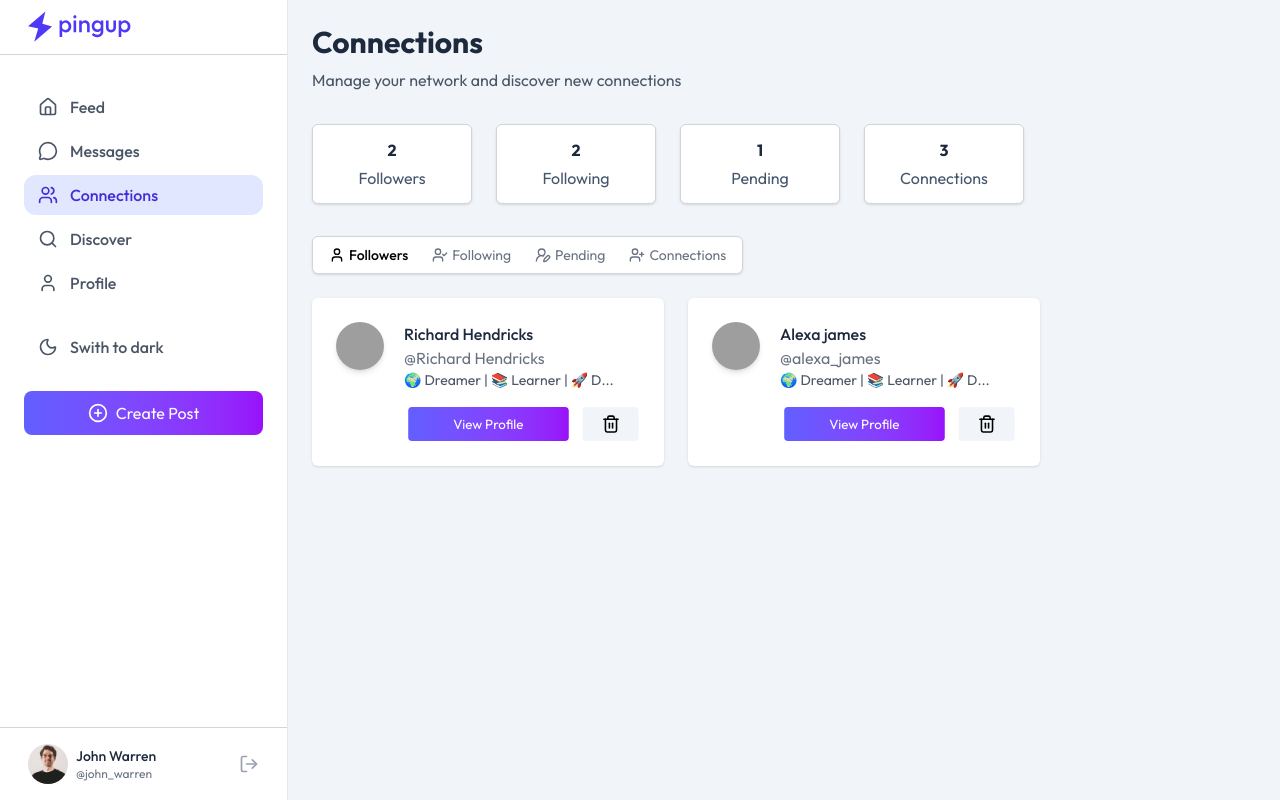
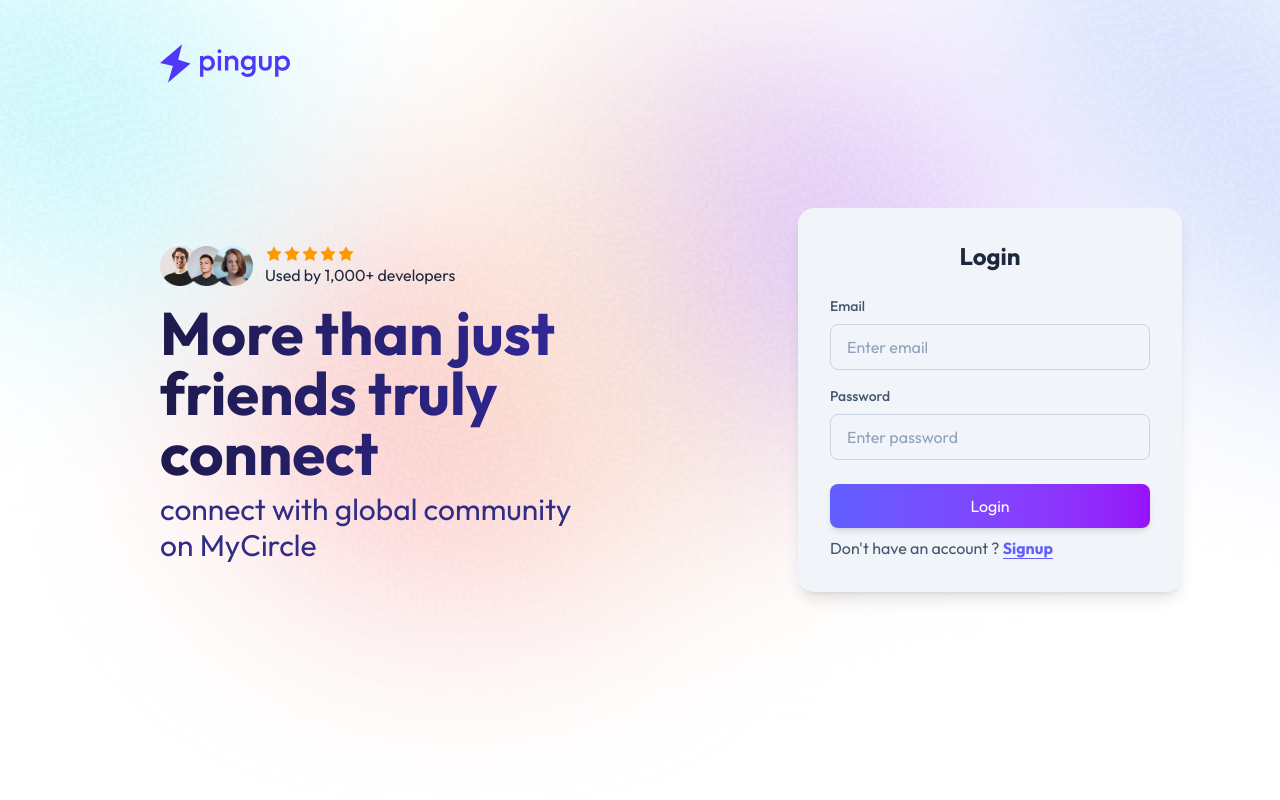
Before and after one commit to Ishwar-Sanap/Social-Media-App, a React (Vite) app in the folder frontend/: page /connections in a window 1280 px wide. Built offline with nearby package versions, Linux system fonts and the light colour scheme; grey boxes are pictures that could not be loaded.

Commit message:
Axios Setup & Integration of login API

```diff
--- a/frontend/package.json
+++ b/frontend/package.json
@@ -12,6 +12,7 @@
   "dependencies": {
     "@reduxjs/toolkit": "^2.11.2",
     "@tailwindcss/vite": "^4.2.0",
+    "axios": "^1.13.6",
     "lucide-react": "^0.575.0",
     "moment": "^2.30.1",
     "react": "^19.2.0",
--- a/frontend/src/App.jsx
+++ b/frontend/src/App.jsx
@@ -10,10 +10,11 @@ import Profile from "./pages/Profile";
 import CreatePost from "./pages/CreatePost";
 import Layout from "./pages/Layout";
 import { Toaster } from "react-hot-toast";
+import { useSelector } from "react-redux";
 
 const App = () => {
   //User login details will be there in store when logged in
-  const user = true;
+  const user = useSelector((state) => state.user);
   return (
     <>
       <Toaster />
--- /dev/null
+++ b/frontend/src/api/axiosConfig.js
@@ -0,0 +1,7 @@
+import axios from 'axios'
+
+const API = axios.create({
+    baseURL : "http://localhost:3000"
+})
+
+export default API;
--- /dev/null
+++ b/frontend/src/api/userAuthService.js
@@ -0,0 +1,3 @@
+import API from "./axiosConfig";
+
+export const loginUser = (data) => API.post("/login", data, { withCredentials: true });
--- a/frontend/src/components/Sidebar.jsx
+++ b/frontend/src/components/Sidebar.jsx
@@ -11,7 +11,7 @@ const Sidebar = ({ sidebarOpen, setSidebarOpen }) => {
   const theme = useSelector((state) => state.theme);
   const dispatch = useDispatch();
 
-  const user = dummyUserData;
+  const user = useSelector((state)=> state.user);
 
   const handleToggleTheme = () => {
     document.body.classList.toggle("dark");
--- a/frontend/src/pages/Login.jsx
+++ b/frontend/src/pages/Login.jsx
@@ -1,10 +1,40 @@
 import React, { useState } from "react";
 import { assets } from "../assets/assets";
 import { Star } from "lucide-react";
+import { loginUser } from "../api/userAuthService";
+import { useDispatch } from "react-redux";
+import { addUser } from "../store/userSlice";
 
 const Login = () => {
   const [showLoginForm, setShowLoginForm] = useState(true);
-  const handleSubmit = () => {};
+
+  const dispatch = useDispatch();
+
+  const handleSubmit = (formData) => {
+    const email = formData.get("email");
+    const password = formData.get("password");
+
+    //Handle Login
+    if (showLoginForm) {
+      async function loginTheUser() {
+        try{
+
+          const res = await loginUser({ email, password });
+          console.log(res.data)
+          dispatch(addUser(res.data?.user))
+        }
+        catch(err)
+        {
+          console.log(err.response.data)
+        }
+      }
+
+      loginTheUser();
+    } else {
+      //Handle Signup
+    }
+    console.log("Submit form");
+  };
 
   return (
     <div className="min-h-screen flex flex-col md:flex-row">
@@ -31,7 +61,9 @@ const Login = () => {
                     />
                   ))}
               </div>
-              <p className="text-slate-800 dark:text-slate-100 ">Used by 1,000+ developers</p>
+              <p className="text-slate-800 dark:text-slate-100 ">
+                Used by 1,000+ developers
+              </p>
             </div>
           </div>
           <h1 className="text-3xl md:text-6xl md:pb-2 font-bold bg-linear-to-r from-indigo-950 to-indigo-800 dark:text-slate-300 bg-clip-text text-transparent">
@@ -46,7 +78,10 @@ const Login = () => {
 
       {/* Right side: Login or Signup form */}
       <div className="flex-1 flex items-center justify-center p-6 sm:p-10">
-        <div className="flex flex-col bg-slate-100 dark:bg-slate-800 rounded-2xl shadow-lg p-8 w-full max-w-sm gap-2">
+        <form
+          action={handleSubmit}
+          className="flex flex-col bg-slate-100 dark:bg-slate-800 rounded-2xl shadow-lg p-8 w-full max-w-sm gap-2"
+        >
           <h2 className="text-2xl font-bold text-slate-800 dark:text-slate-100 mb-4 text-center">
             {showLoginForm ? "Login" : "Signup"}
           </h2>
@@ -59,6 +94,7 @@ const Login = () => {
               <input
                 type="text"
                 placeholder="Enter first name"
+                name="firstName"
                 className="border border-slate-300 rounded-lg px-4 py-2.5 text-md text-slate-800 dark:text-slate-100 placeholder-slate-400 focus:outline-none focus:ring-2 focus:ring-gray-400 focus:border-transparent transition mb-2"
               />
             </>
@@ -72,28 +108,35 @@ const Login = () => {
               <input
                 type="text"
                 placeholder="Enter last name"
+                name="lastName"
                 className="border border-slate-300 rounded-lg px-4 py-2.5 text-md text-slate-800 dark:text-slate-100 placeholder-slate-400 focus:outline-none focus:ring-2 focus:ring-gray-400 focus:border-transparent transition mb-2"
               />
             </>
           )}
 
-          <label className="text-sm font-medium text-slate-600 dark:text-slate-400">Email</label>
+          <label className="text-sm font-medium text-slate-600 dark:text-slate-400">
+            Email
+          </label>
           <input
             type="email"
             placeholder="Enter email"
+            name="email"
             className="border border-slate-300 rounded-lg px-4 py-2.5 text-md text-slate-800 dark:text-slate-100 placeholder-slate-400 focus:outline-none focus:ring-2 focus:ring-gray-400 focus:border-transparent transition mb-2"
           />
 
-          <label className="text-sm font-medium text-slate-600 dark:text-slate-400">Password</label>
+          <label className="text-sm font-medium text-slate-600 dark:text-slate-400">
+            Password
+          </label>
           <input
             type="password"
             placeholder="Enter password"
+            name="password"
             className="border border-slate-300 rounded-lg px-4 py-2.5 text-md text-slate-800 dark:text-slate-100 placeholder-slate-400 focus:outline-none focus:ring-2 focus:ring-gray-400 focus:border-transparent transition mb-4"
           />
 
           <button
+            type="submit"
             className="py-2.5 rounded-lg bg-linear-to-r from-indigo-500 to-purple-600 hover:from-indio-700 hover:to-indigo-800 active:scale-95 transition text-white cursor-pointer shadow-md"
-            onClick={handleSubmit}
           >
             {showLoginForm ? "Login" : "Signup"}
           </button>
@@ -119,7 +162,7 @@ const Login = () => {
               </span>
             </p>
           )}
-        </div>
+        </form>
       </div>
     </div>
   );
--- a/frontend/src/store/appStore.js
+++ b/frontend/src/store/appStore.js
@@ -1,9 +1,11 @@
 import { configureStore } from "@reduxjs/toolkit";
 import themeReducer from "../store/themeSlice";
+import userReducer from "../store/userSlice"
 
 const appStore = configureStore({
   reducer: {
     theme: themeReducer,
+    user : userReducer
   },
 });
 
--- /dev/null
+++ b/frontend/src/store/userSlice.js
@@ -0,0 +1,17 @@
+import { createSlice } from "@reduxjs/toolkit";
+
+const userSlice = createSlice({
+  name: "user",
+  initialState: null,
+  reducers: {
+    addUser: (state, action) => {
+      return action.payload;
+    },
+    removeUser: () => {
+      return null;
+    },
+  },
+});
+
+export const { addUser, removeUser } = userSlice.actions;
+export default userSlice.reducer;
```
Also changed, not shown: 1 other file (tests, documents, lock files or other folders).
